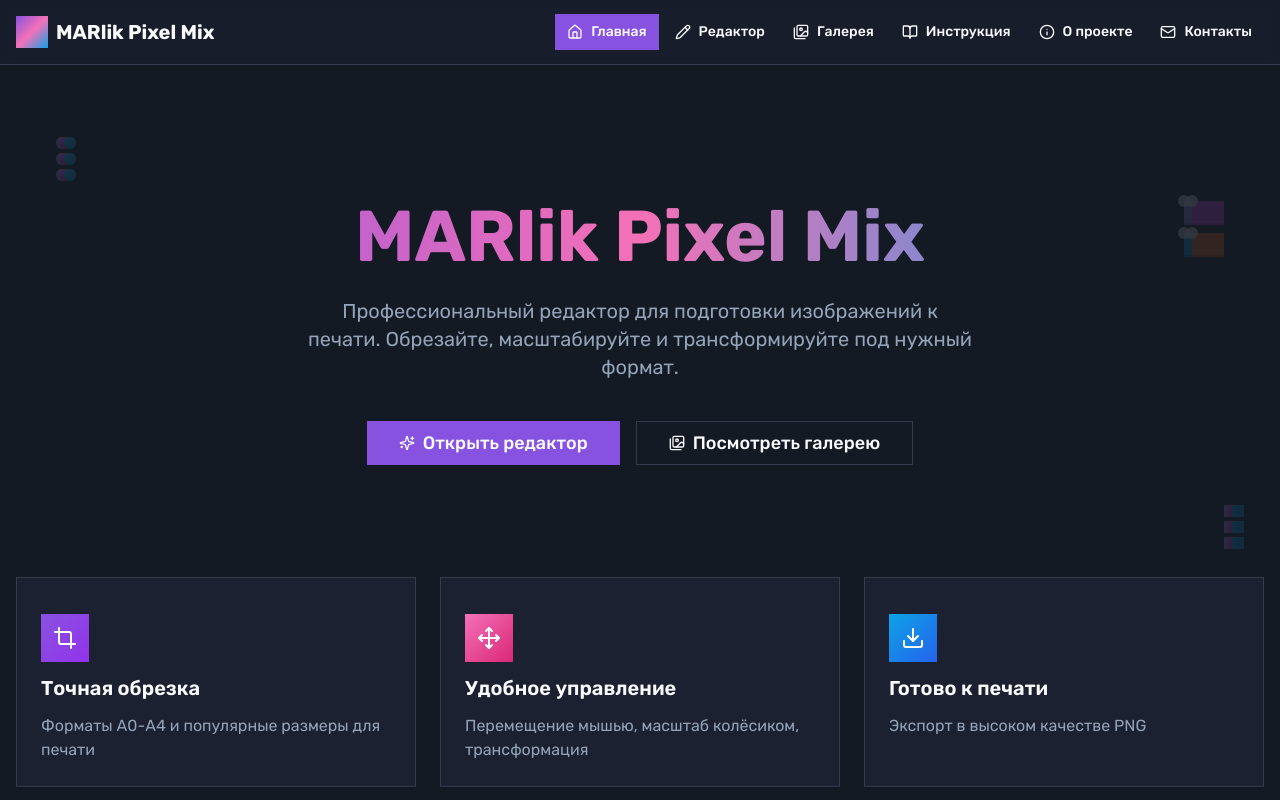
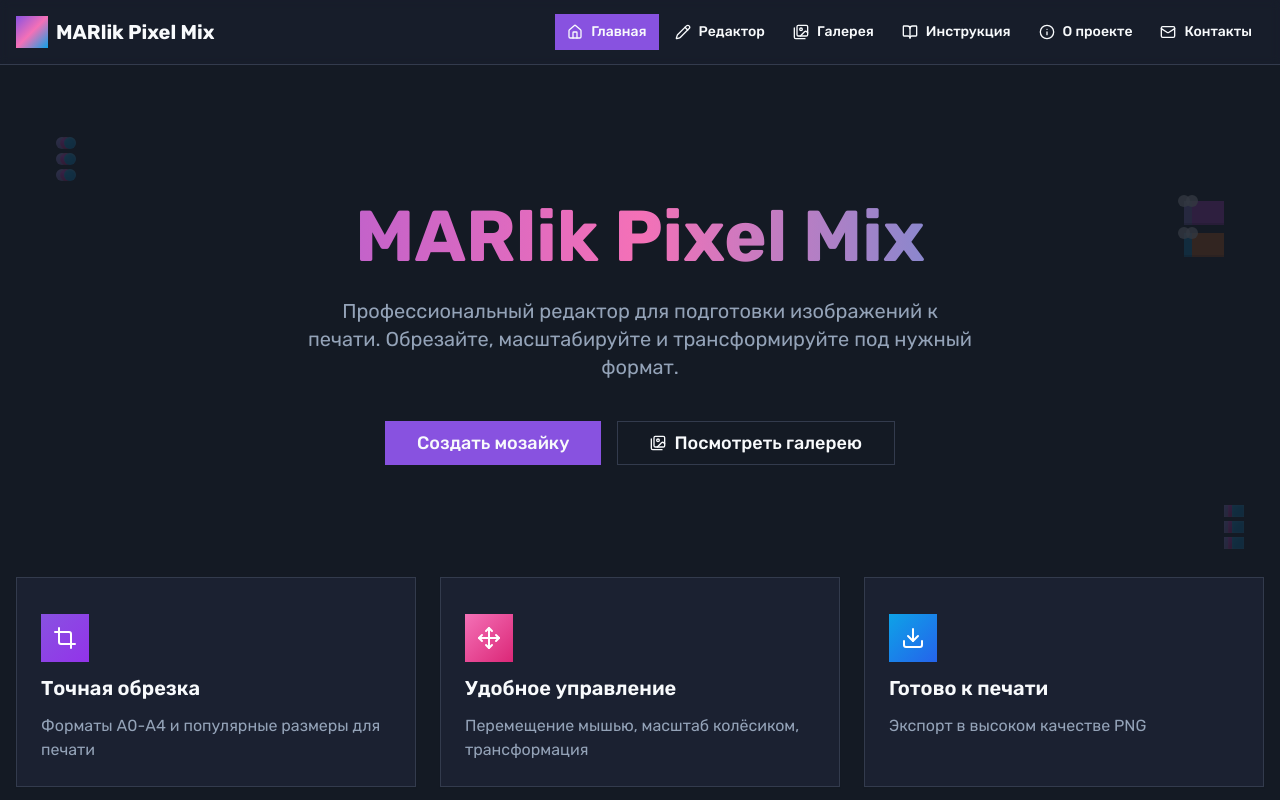
Before and after one commit to pr-poehali-dev/pixel-modern-site, a React (Vite) app: page / in a window 1280 px wide. Shown: the top 800 px of the page. Built offline with nearby package versions, Linux system fonts and the light colour scheme.

Commit message:
Обновление 1 компонентов

```diff
--- a/src/pages/Index.tsx
+++ b/src/pages/Index.tsx
@@ -72,10 +72,7 @@ const Index = () => {
                   size="lg"
                   onClick={() => setActiveTab('editor')}
                   className="gap-2 text-lg"
-                >
-                  <Icon name="Sparkles" size={20} />
-                  Открыть редактор
-                </Button>
+                >Создать мозайку</Button>
                 <Button
                   size="lg"
                   variant="outline"
```
Also changed, not shown: 1 other file (tests, documents, lock files or other folders).
